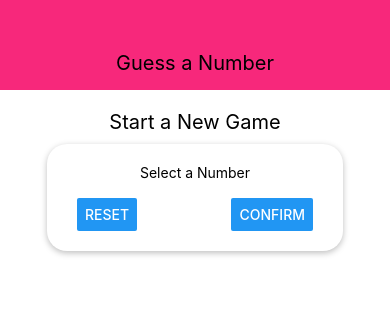
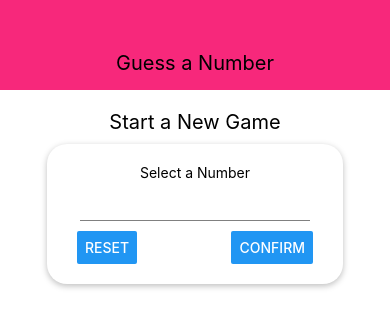
Before and after one commit to orsdev/react-native-guessgame, a React Native app: screen / in a window 390 px wide. Shown: the top 328 px of the page. Built offline with nearby package versions, Linux system fonts and the light colour scheme.

Commit message:
alert added for invalid numbers

```diff
--- a/screens/StartGameScreen.js
+++ b/screens/StartGameScreen.js
@@ -4,23 +4,81 @@ import {
   View,
   Text,
   TextInput,
-  Button
+  TouchableWithoutFeedback,
+  Keyboard,
+  Button,
+  Alert
 } from 'react-native';
 import Card from '../components/Card';
 
 const StartGameScreen = () => {
+  const [enteredValue, setEnteredValue] = React.useState('');
+  const [confirmed, setConfirmed] = React.useState(false);
+  const [selectedNumber, setSelectedNumber] = React.useState();
+
+  const inputHandler = (value) => {
+    const replaceNonNumbers = value.replace(/[^0-9]/g, '');
+    setEnteredValue(replaceNonNumbers);
+  }
+
+  const resetInputHandler = () => {
+    setEnteredValue('');
+    setConfirmed(false);
+  }
+
+  const confirmInputHandler = () => {
+    if (enteredValue) {
+      const toNumber = parseInt(enteredValue);
+      if (isNaN(toNumber) || toNumber <= 0 || toNumber > 99) {
+        Alert.alert('Invalid Number',
+          'Input has to be a number between 1 to 99',
+          [
+            { text: 'Close', style: 'destructive', onPress: resetInputHandler }
+          ]
+        );
+
+        return;
+      } else {
+        setSelectedNumber(toNumber);
+        setEnteredValue('');
+        setConfirmed(true);
+      }
+    }
+  }
+
+  let confirmedOutput;
+
+  if (confirmed) {
+    confirmedOutput = (
+      <Text>Chosen Number: {selectedNumber}</Text>
+    )
+  };
+
   return (
+    <TouchableWithoutFeedback onPress={() => {
+      Keyboard.dismiss();
+    }}>
       <View style={styles.container}>
         <Text style={styles.title}>Start a New Game</Text>
         <Card styles={styles.containerInner}>
           <Text>Select a Number</Text>
-        <TextInput />
-        <View style={styles.button}>
-          <Button title="Reset" />
-          <Button title="Confirm" />
+          <TextInput
+            style={styles.input}
+            keyboardType="numeric"
+            autoCorrect={false}
+            maxLength={2}
+            blurOnSubmit
+            value={enteredValue}
+            onChangeText={inputHandler}
+          />
+          <View style={styles.buttons}>
+            <Button title="Reset" onPress={resetInputHandler} />
+            <Button title="Confirm" onPress={confirmInputHandler} />
           </View>
         </Card>
+        {confirmedOutput}
       </View>
+    </TouchableWithoutFeedback>
   );
 };
 
@@ -35,11 +93,18 @@ const styles = StyleSheet.create({
     maxWidth: '80%',
     alignItems: 'center'
   },
+  input: {
+    width: '90%',
+    height: 30,
+    borderBottomColor: 'grey',
+    borderBottomWidth: 1,
+    marginVertical: 10
+  },
   title: {
     fontSize: 20,
     marginVertical: 10
   },
-  button: {
+  buttons: {
     flexDirection: 'row',
     width: '100%',
     justifyContent: 'space-between',
```
Lines whose indentation alone changed are shown as unchanged.
